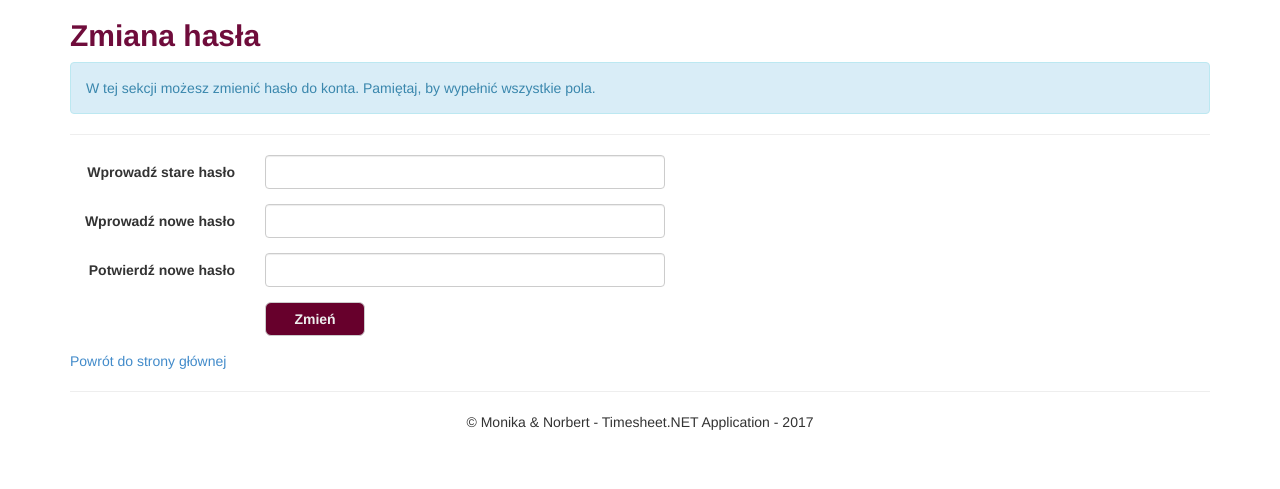
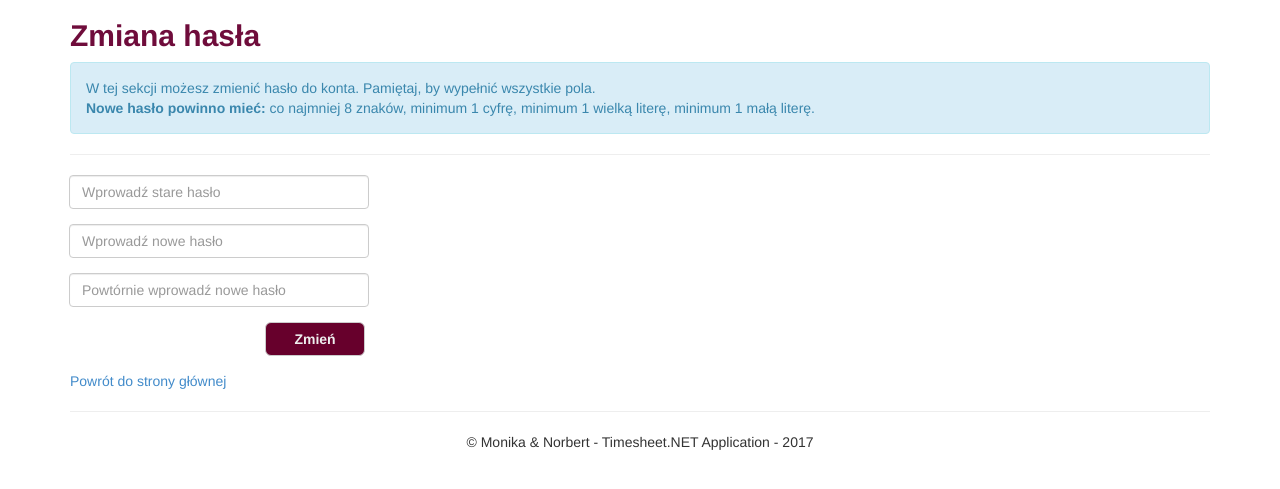
Before and after one commit to Norbitor/timesheet-net, an ASP.NET MVC app: page /Account/ChangePassword in a window 1280 px wide. Shown: the part 51-540 px from the top of the page. Run offline with ASP.NET Core 8 and stand-ins for ASP.NET MVC 5, Linux system fonts and the light colour scheme; the visitor is signed in with stand-in values (Sample User, id 1); the project's own start-up code is not run, and a stand-in starts its controllers and pages; some libraries are stand-ins or nearby versions.

Commit message:
Zmiana widoku zmiany hasła-> alerty, regex

```diff
--- a/timesheet-net/timesheet-net/Controllers/AccountController.cs
+++ b/timesheet-net/timesheet-net/Controllers/AccountController.cs
@@ -193,12 +193,14 @@
                                 }
                                 else
                                 {
-                                    ModelState.AddModelError("", "Podane hasła nie zgadzają się!");
+                                    ViewData["Message"] = "Podane hasła nie zgadzają się!";
+                                    //ModelState.AddModelError("", "Podane hasła nie zgadzają się!");
                                 }
                             }
                             else
                             {
-                                ModelState.AddModelError("", "Podane stare hasło jest nieprawidłowe!");
+                                ViewData["Message"] = "Podane stare hasło jest nieprawidłowe!";
+                               //ModelState.AddModelError("", "Podane stare hasło jest nieprawidłowe!");
                             }
 
                         }
@@ -211,8 +213,8 @@
             }
             else
             {
-                ModelState.AddModelError("", "Przynajmniej jedno z wymaganych pól jest nieuzupełnione!");
-
+                ViewData["Message"] = "Przynajmniej jedno z wymaganych pól jest nieuzupełnione!";
+                //ModelState.AddModelError("", "Przynajmniej jedno z wymaganych pól jest nieuzupełnione!");
             }
             return View();
         }
--- a/timesheet-net/timesheet-net/Models/Employees.cs
+++ b/timesheet-net/timesheet-net/Models/Employees.cs
@@ -32,7 +32,6 @@
         [Required(ErrorMessage = "To pole jest wymagane!")]
         [RegularExpression(@"^[a-zA-Z0-9._-]+@[a-zA-Z0-9-]+\.[a-zA-Z]{2,4}", ErrorMessage = "Podaj poprawny adres e-mail!")]
         public string EMail { get; set; }
-
         [Required(ErrorMessage = "To pole jest wymagane!")]
         [DataType(DataType.Password)]
         public string Password { get; set; }
--- a/timesheet-net/timesheet-net/Views/Account/ChangePassword.cshtml
+++ b/timesheet-net/timesheet-net/Views/Account/ChangePassword.cshtml
@@ -1,4 +1,3 @@
-@model timesheet_net.Models.Employees
 
 @{
     ViewBag.Title = "Zmiana hasła";
@@ -6,47 +5,48 @@
 
 <h2 style="color:#6f0c3b"><b>Zmiana hasła</b></h2>
 <div class="alert alert-info">
-    W tej sekcji możesz zmienić hasło do konta. Pamiętaj, by wypełnić wszystkie pola.
+    W tej sekcji możesz zmienić hasło do konta. Pamiętaj, by wypełnić wszystkie pola. <br />
+    <b>Nowe hasło powinno mieć:</b> co najmniej 8 znaków, minimum 1 cyfrę, minimum 1 wielką literę, minimum 1 małą literę.
 </div>
 
 @using (Html.BeginForm())
 {
     @Html.AntiForgeryToken()
-    if (ViewData["Message"] != null)
-    {
-        <div>
-            <div class="alert alert-success">
-                Hasło zostało pomyślnie zmienione!
+
+    if (ViewData["Message"] != null){
+        if (ViewData["Message"].ToString() == "OK")
+        {
+            <div>
+                <div class="alert alert-success">
+                    Hasło zostało pomyślnie zmienione!
+                </div>
             </div>
-        </div>
+        }
+        else
+        {
+            <div>
+                <div class="alert alert-danger">
+                    <strong>Błąd!</strong> @ViewData["Message"].ToString()
+                </div>
+            </div>
+        }
     }
+
 
     <div class="form-horizontal">
         <hr />
-        @Html.ValidationSummary(true, "", new { @class = "text-danger" })
-
+        <!--Html.ValidationSummary(true, "", new { class = "text-danger" })-->
         <div class="form-group">
-            @Html.LabelFor(model => model.Password,"Wprowadź stare hasło", htmlAttributes: new { @class = "control-label col-md-2" })
-            <div class="col-md-10">
-                @Html.EditorFor(model => model.Password,null, "pass", new { htmlAttributes = new { @class = "form-control" } })
-                @Html.ValidationMessageFor(model => model.Password, "", new { @class = "text-danger" })
-            </div>
+            <label class="sr-only" for="exampleInputEmail2">Hasło1</label>
+            <input type="password" name="pass" class="form-control" style="margin-left: 14px; width:300px" placeholder="Wprowadź stare hasło" required>
         </div>
-
         <div class="form-group">
-            @Html.LabelFor(model => model.Password,"Wprowadź nowe hasło", htmlAttributes: new { @class = "control-label col-md-2" })
-            <div class="col-md-10">
-                @Html.EditorFor(model => model.Password,null, "pass", new { htmlAttributes = new { @class = "form-control" } })
-                @Html.ValidationMessageFor(model => model.Password, "", new { @class = "text-danger" })
-            </div>
+            <label class="sr-only" for="exampleInputEmail2">Hasło2</label>
+            <input type="password" name="pass" class="form-control" style="margin-left: 14px; width:300px" pattern="^(?=.*[a-z])(?=.*[A-Z])(?=.*\d)[a-zA-Z\d]{8,}$" placeholder="Wprowadź nowe hasło" required>
         </div>
-
         <div class="form-group">
-            @Html.LabelFor(model => model.Password,"Potwierdź nowe hasło", htmlAttributes: new { @class = "control-label col-md-2" })
-            <div class="col-md-10">
-                @Html.EditorFor(model => model.Password,null, "pass", new { htmlAttributes = new { @class = "form-control" } })
-                @Html.ValidationMessageFor(model => model.Password, "", new { @class = "text-danger" })
-            </div>
+            <label class="sr-only" for="exampleInputEmail2">Hasło3</label>
+            <input type="password" name="pass" class="form-control" style="margin-left: 14px; width:300px" pattern="^(?=.*[a-z])(?=.*[A-Z])(?=.*\d)[a-zA-Z\d]{8,}$" placeholder="Powtórnie wprowadź nowe hasło" required>
         </div>
 
 
```
